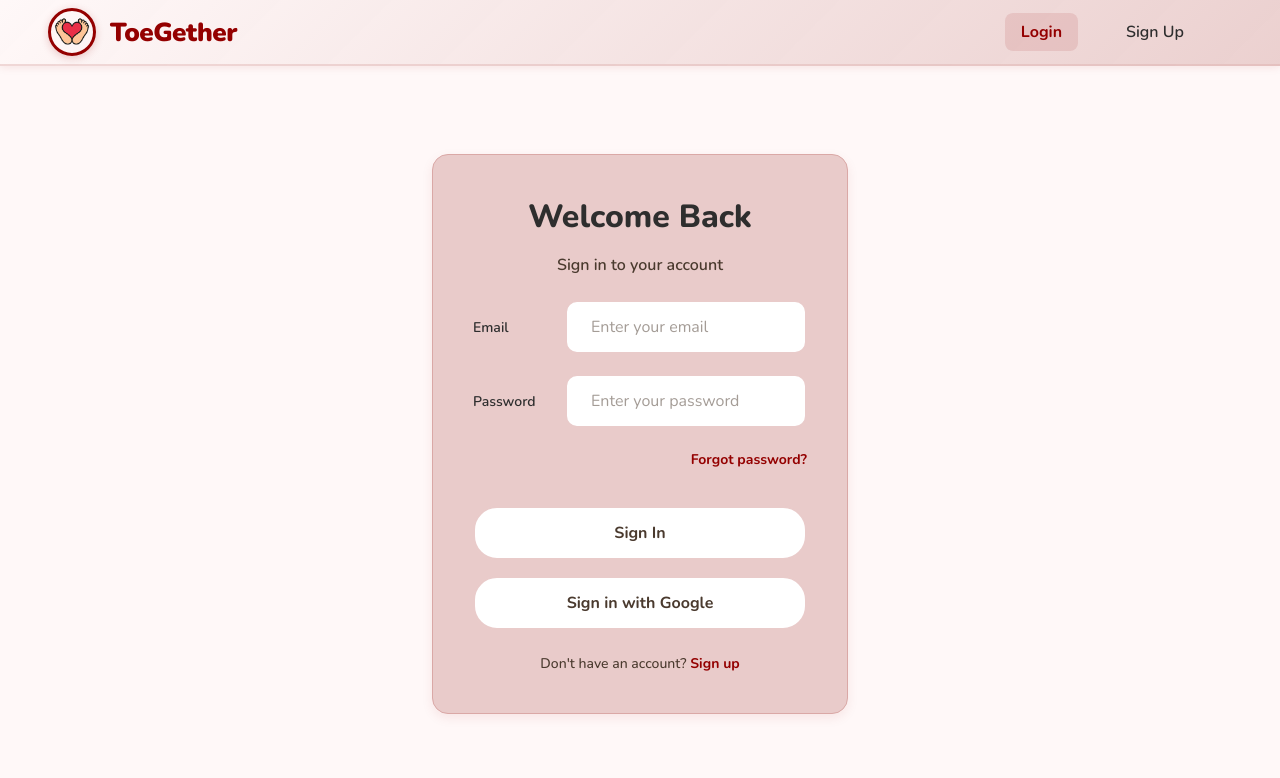
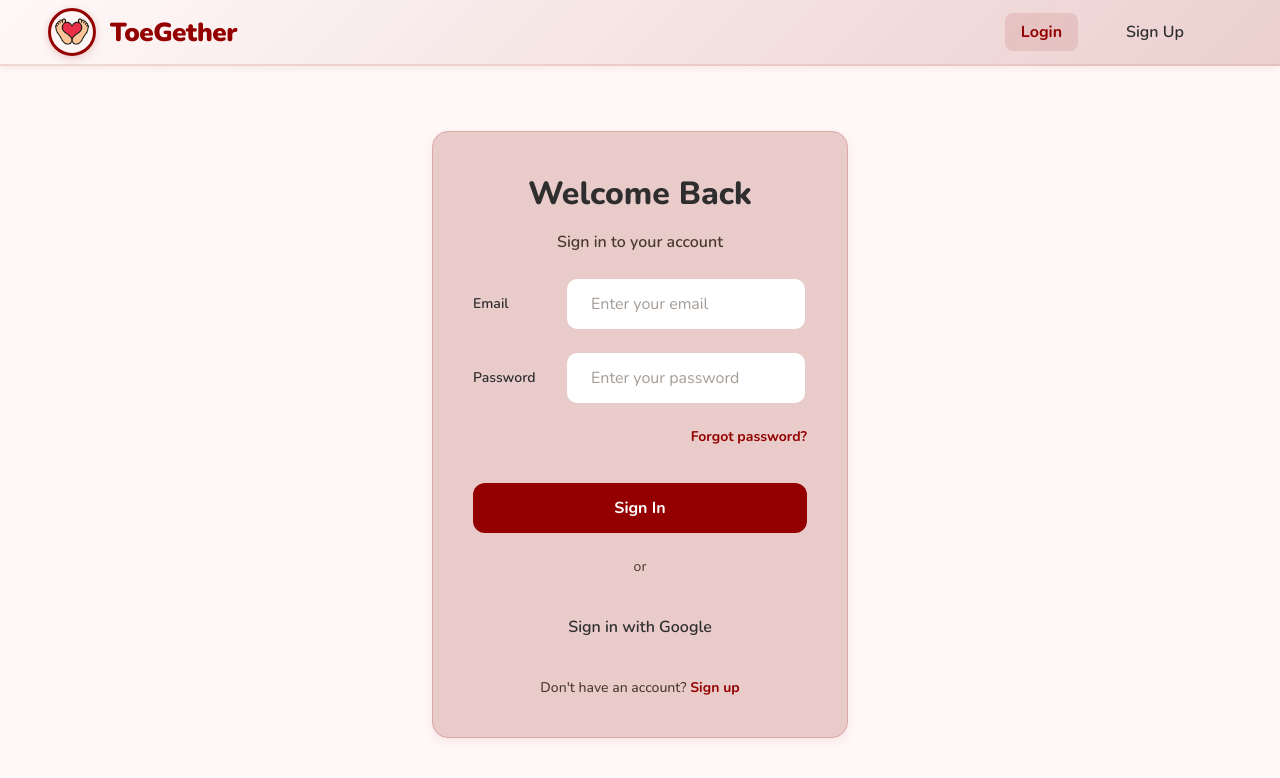
Before and after one commit to shilojeyaraj/Go-On-Hacks, a React (Create React App) app in the folder frontend/: page /login in a window 1280 px wide. Shown: the top 778 px of the page. Built offline with nearby package versions, Linux system fonts and the light colour scheme; no server answers; a web font is replaced by a local one.

Commit message:
Update login/signup pages with plain text buttons and remove testing guide
- Replace Button components with plain button elements
- Add custom CSS for auth pages with simpler styling
- Make sign in/sign up links plain text instead of buttons
- Remove TESTING_GUIDE.md

```diff
--- /dev/null
+++ b/frontend/src/pages/Login/Login.css
@@ -0,0 +1,79 @@
+/* Auth page styles - plain text buttons */
+.auth-submit-btn {
+  width: 100%;
+  padding: 0.875rem 1.5rem;
+  background-color: var(--color-red-dark);
+  color: white;
+  border: none;
+  border-radius: 0.75rem;
+  font-size: 1rem;
+  font-weight: 700;
+  cursor: pointer;
+  transition: background-color 0.2s ease;
+  font-family: inherit;
+}
+
+.auth-submit-btn:hover:not(:disabled) {
+  background-color: var(--color-red-darker);
+}
+
+.auth-submit-btn:disabled {
+  opacity: 0.6;
+  cursor: not-allowed;
+}
+
+.auth-google-btn {
+  width: 100%;
+  padding: 0.875rem 1.5rem;
+  background-color: transparent;
+  color: var(--text-darker);
+  border: 0.125rem solid var(--color-rose-light);
+  border-radius: 0.75rem;
+  font-size: 1rem;
+  font-weight: 600;
+  cursor: pointer;
+  transition: border-color 0.2s ease, color 0.2s ease;
+  font-family: inherit;
+}
+
+.auth-google-btn:hover:not(:disabled) {
+  border-color: var(--color-red-dark);
+  color: var(--color-red-dark);
+}
+
+.auth-google-btn:disabled {
+  opacity: 0.6;
+  cursor: not-allowed;
+}
+
+.auth-divider {
+  display: flex;
+  align-items: center;
+  text-align: center;
+  margin: 1.5rem 0;
+  color: var(--text-dark);
+  font-size: 0.875rem;
+}
+
+.auth-divider::before,
+.auth-divider::after {
+  content: '';
+  flex: 1;
+  border-bottom: 0.0625rem solid var(--color-rose-light);
+}
+
+.auth-divider span {
+  padding: 0 1rem;
+}
+
+.auth-link {
+  color: var(--color-red-dark);
+  text-decoration: none;
+  font-weight: 700;
+  transition: color 0.2s ease;
+}
+
+.auth-link:hover {
+  color: var(--color-red-darker);
+  text-decoration: underline;
+}
--- a/frontend/src/pages/Login/Login.tsx
+++ b/frontend/src/pages/Login/Login.tsx
@@ -1,10 +1,9 @@
 import React, { useState } from 'react';
 import { useNavigate, Link } from 'react-router-dom';
 import { AuthService } from '../../services/auth.service';
-import { UserSyncService } from '../../services/user-sync.service';
-import { Button } from '../../components/Button/Button';
 import { Input } from '../../components/Input/Input';
 import { Navigation } from '../../components/Navigation/Navigation';
+import './Login.css';
 
 export const Login: React.FC = () => {
   const [email, setEmail] = useState('');
@@ -90,25 +89,32 @@ export const Login: React.FC = () => {
                 Forgot password?
               </Link>
             </div>
-            <Button type="submit" variant="secondary" disabled={loading} className="btn--full-width">
+            <button
+              type="submit"
+              disabled={loading}
+              className="auth-submit-btn"
+            >
               Sign In
-            </Button>
+            </button>
             {loading && <p className="text-small text-center mt-small" style={{ color: 'var(--text-dark)' }}>Signing in...</p>}
           </form>
 
-          <Button
+          <div className="auth-divider">
+            <span>or</span>
+          </div>
+
+          <button
             type="button"
-            variant="secondary"
             onClick={handleGoogleLogin}
             disabled={loading}
-            className="btn--full-width"
+            className="auth-google-btn"
           >
             Sign in with Google
-          </Button>
+          </button>
           {loading && <p className="text-small text-center mt-small" style={{ color: 'var(--text-dark)' }}>Signing in...</p>}
 
           <p className="text-small text-center mt-large">
-            Don't have an account? <Link to="/signup" className="link">Sign up</Link>
+            Don't have an account? <Link to="/signup" className="auth-link">Sign up</Link>
           </p>
         </div>
     </div>
--- /dev/null
+++ b/frontend/src/pages/Signup/Signup.css
@@ -0,0 +1,79 @@
+/* Auth page styles - plain text buttons */
+.auth-submit-btn {
+  width: 100%;
+  padding: 0.875rem 1.5rem;
+  background-color: var(--color-red-dark);
+  color: white;
+  border: none;
+  border-radius: 0.75rem;
+  font-size: 1rem;
+  font-weight: 700;
+  cursor: pointer;
+  transition: background-color 0.2s ease;
+  font-family: inherit;
+}
+
+.auth-submit-btn:hover:not(:disabled) {
+  background-color: var(--color-red-darker);
+}
+
+.auth-submit-btn:disabled {
+  opacity: 0.6;
+  cursor: not-allowed;
+}
+
+.auth-google-btn {
+  width: 100%;
+  padding: 0.875rem 1.5rem;
+  background-color: transparent;
+  color: var(--text-darker);
+  border: 0.125rem solid var(--color-rose-light);
+  border-radius: 0.75rem;
+  font-size: 1rem;
+  font-weight: 600;
+  cursor: pointer;
+  transition: border-color 0.2s ease, color 0.2s ease;
+  font-family: inherit;
+}
+
+.auth-google-btn:hover:not(:disabled) {
+  border-color: var(--color-red-dark);
+  color: var(--color-red-dark);
+}
+
+.auth-google-btn:disabled {
+  opacity: 0.6;
+  cursor: not-allowed;
+}
+
+.auth-divider {
+  display: flex;
+  align-items: center;
+  text-align: center;
+  margin: 1.5rem 0;
+  color: var(--text-dark);
+  font-size: 0.875rem;
+}
+
+.auth-divider::before,
+.auth-divider::after {
+  content: '';
+  flex: 1;
+  border-bottom: 0.0625rem solid var(--color-rose-light);
+}
+
+.auth-divider span {
+  padding: 0 1rem;
+}
+
+.auth-link {
+  color: var(--color-red-dark);
+  text-decoration: none;
+  font-weight: 700;
+  transition: color 0.2s ease;
+}
+
+.auth-link:hover {
+  color: var(--color-red-darker);
+  text-decoration: underline;
+}
--- a/frontend/src/pages/Signup/Signup.tsx
+++ b/frontend/src/pages/Signup/Signup.tsx
@@ -1,10 +1,9 @@
 import React, { useState } from 'react';
 import { useNavigate, Link } from 'react-router-dom';
 import { AuthService } from '../../services/auth.service';
-import { UserSyncService } from '../../services/user-sync.service';
-import { Button } from '../../components/Button/Button';
 import { Input } from '../../components/Input/Input';
 import { Navigation } from '../../components/Navigation/Navigation';
+import './Signup.css';
 
 export const Signup: React.FC = () => {
   const [email, setEmail] = useState('');
@@ -85,25 +84,32 @@ export const Signup: React.FC = () => {
               onChange={(e) => setPassword(e.target.value)}
               required
             />
-            <Button type="submit" variant="secondary" disabled={loading} className="btn--full-width">
+            <button
+              type="submit"
+              disabled={loading}
+              className="auth-submit-btn"
+            >
               Sign Up
-            </Button>
+            </button>
             {loading && <p className="text-small text-center mt-small" style={{ color: 'var(--text-dark)' }}>Signing up...</p>}
           </form>
 
-          <Button
+          <div className="auth-divider">
+            <span>or</span>
+          </div>
+
+          <button
             type="button"
-            variant="secondary"
             onClick={handleGoogleSignup}
             disabled={loading}
-            className="btn--full-width"
+            className="auth-google-btn"
           >
             Sign up with Google
-          </Button>
+          </button>
           {loading && <p className="text-small text-center mt-small" style={{ color: 'var(--text-dark)' }}>Signing up...</p>}
 
           <p className="text-small text-center mt-large">
-            Already have an account? <Link to="/login" className="link">Sign in</Link>
+            Already have an account? <Link to="/login" className="auth-link">Sign in</Link>
           </p>
         </div>
     </div>
```
Also changed, not shown: 1 other file (tests, documents, lock files or other folders).
